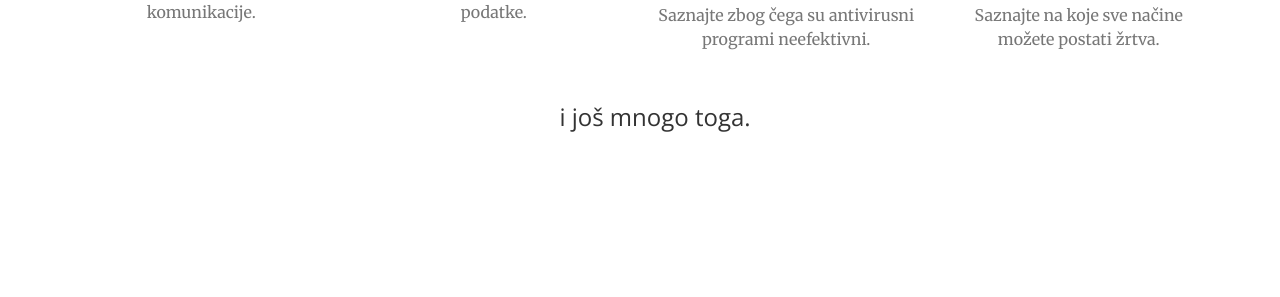
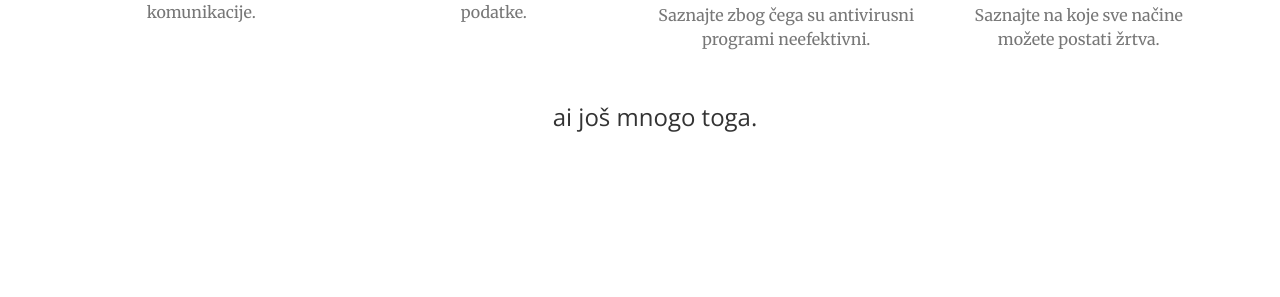
Before and after one commit to FAMSEC/famsec.github.io, a Jekyll site: the page built from index.html, in a window 1280 px wide and 900 px high, scrolled down 979 px. Shown: the part 253-550 px from the top of the window. Built offline with Jekyll 4.4.1, drawn with Linux system fonts in a browser that asks for light colours.

Commit message:
Update services.html

```diff
--- a/_includes/services.html
+++ b/_includes/services.html
@@ -41,7 +41,7 @@
      <div class="container">
         <div class="row">
             <div class="col-lg-12 text-center">
-                <h3 class="section-heading"><br><br>i još mnogo toga.</h3>
+                <h3 class="section-heading"><br><br>ai još mnogo toga.</h3>
             </div>
         </div>
     </div>
```
